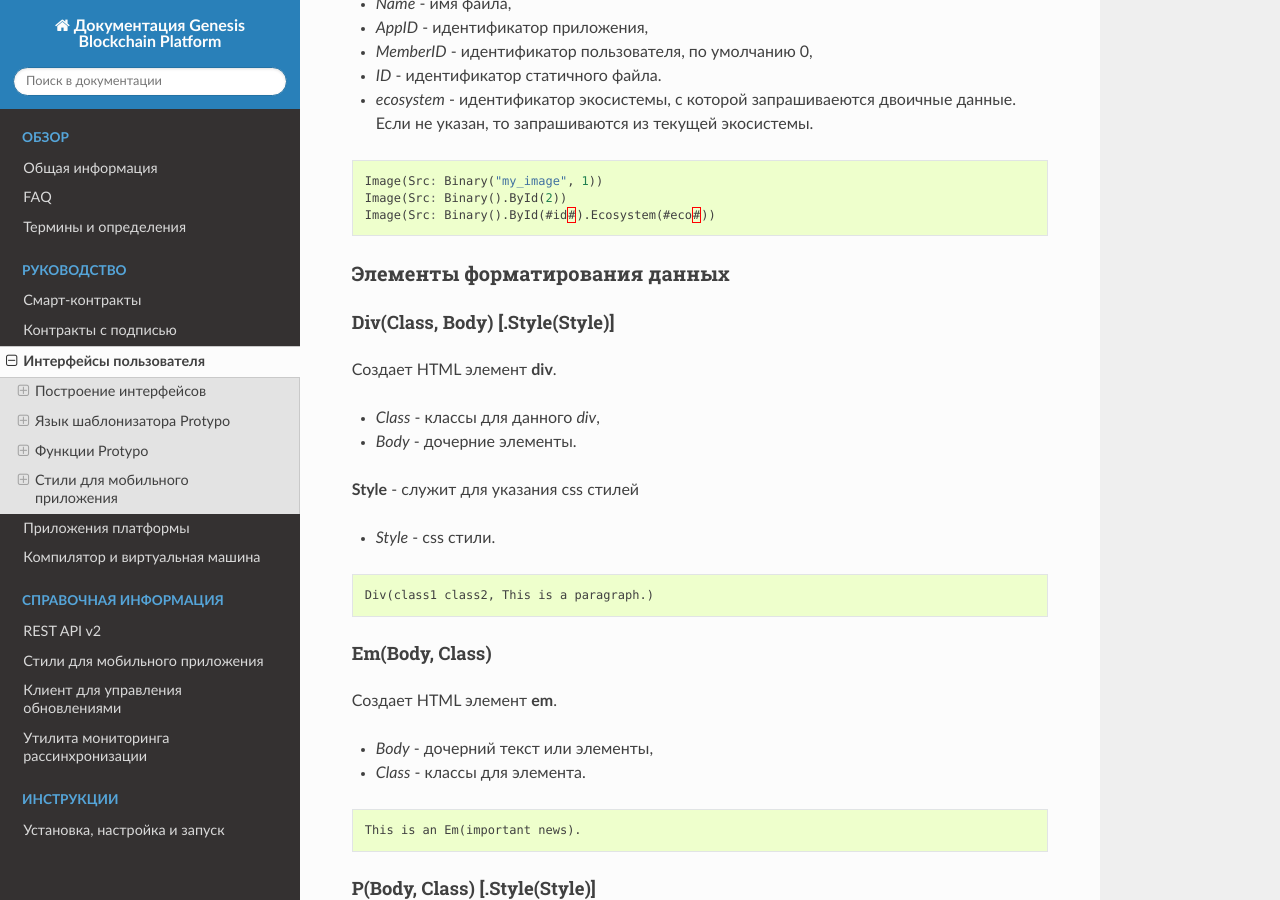
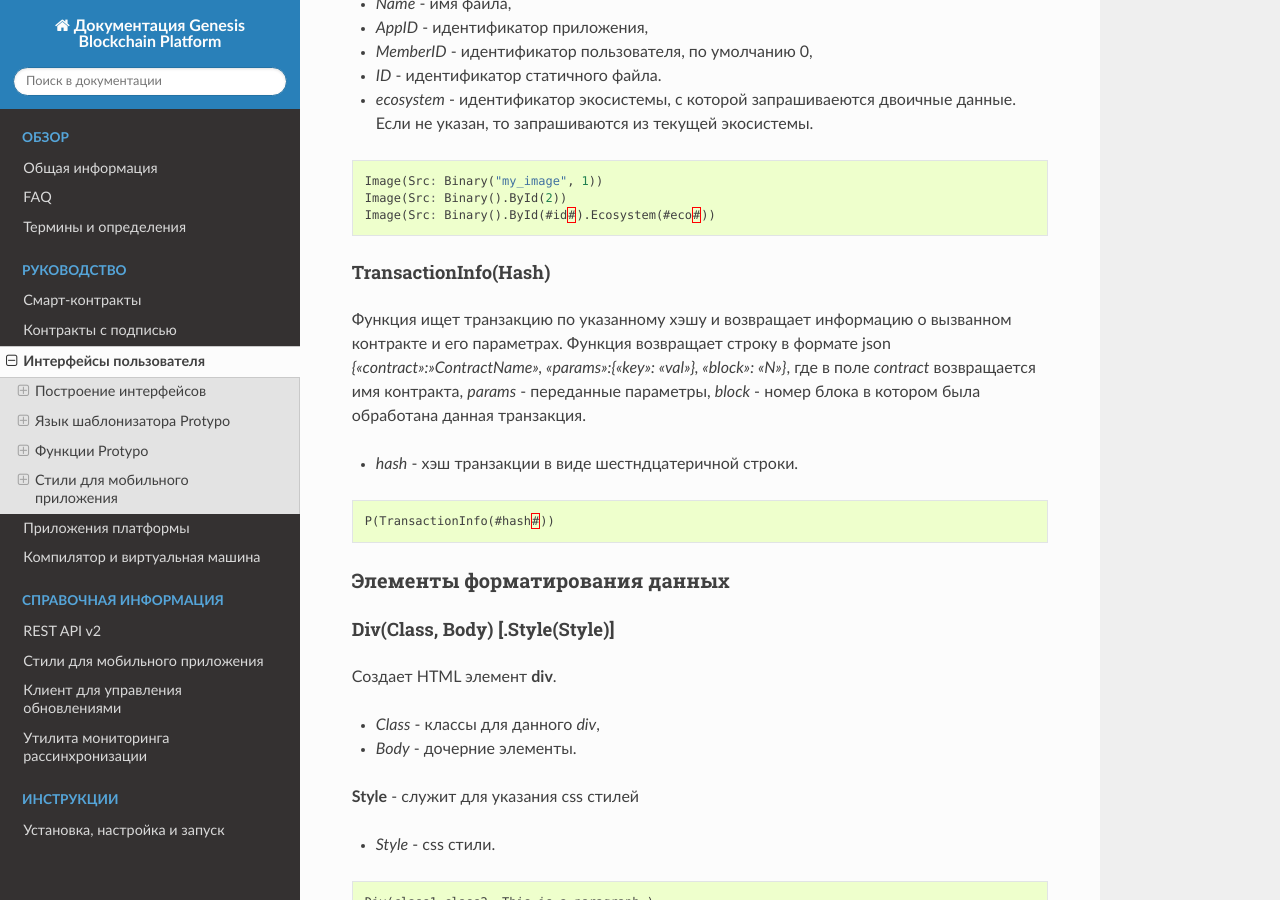
Before and after one commit to AplaProject/apla-docs-ru, a Sphinx documentation site: the page built from source/topics/templates2.rst, in a window 1280 px wide and 900 px high, scrolled down 19719 px. Built offline with Sphinx 7.4.7 and the Read the Docs theme 2.0.0, drawn with Linux system fonts in a browser that asks for light colours.

Commit message:
Update templates2.rst

```diff
--- a/source/topics/templates2.rst
+++ b/source/topics/templates2.rst
@@ -686,6 +686,17 @@
      Image(Src: Binary().ById(2))
      Image(Src: Binary().ById(#id#).Ecosystem(#eco#))
 
+
+TransactionInfo(Hash)
+------------------------------
+Функция ищет транзакцию по указанному хэшу и возвращает информацию о вызванном контракте и его параметрах. Функция возвращает строку в формате json *{"contract":"ContractName", "params":{"key": "val"}, "block": "N"}*, где в поле *contract* возвращается имя контракта, *params* - переданные параметры, *block* - номер блока в котором была обработана данная транзакция.
+
+* *hash* - хэш транзакции в виде шестндцатеричной строки.
+
+.. code:: js
+
+    P(TransactionInfo(#hash#))
+
 Элементы форматирования данных
 ==============================
 Div(Class, Body) [.Style(Style)]
```
